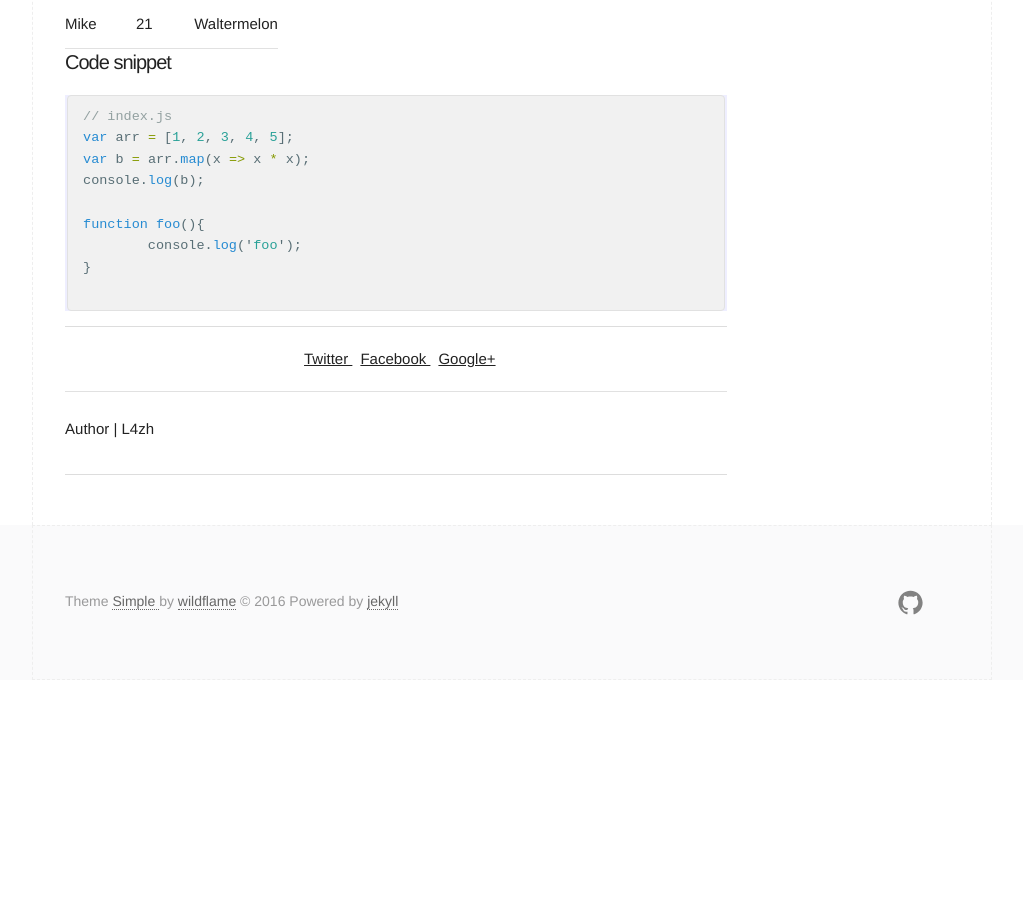
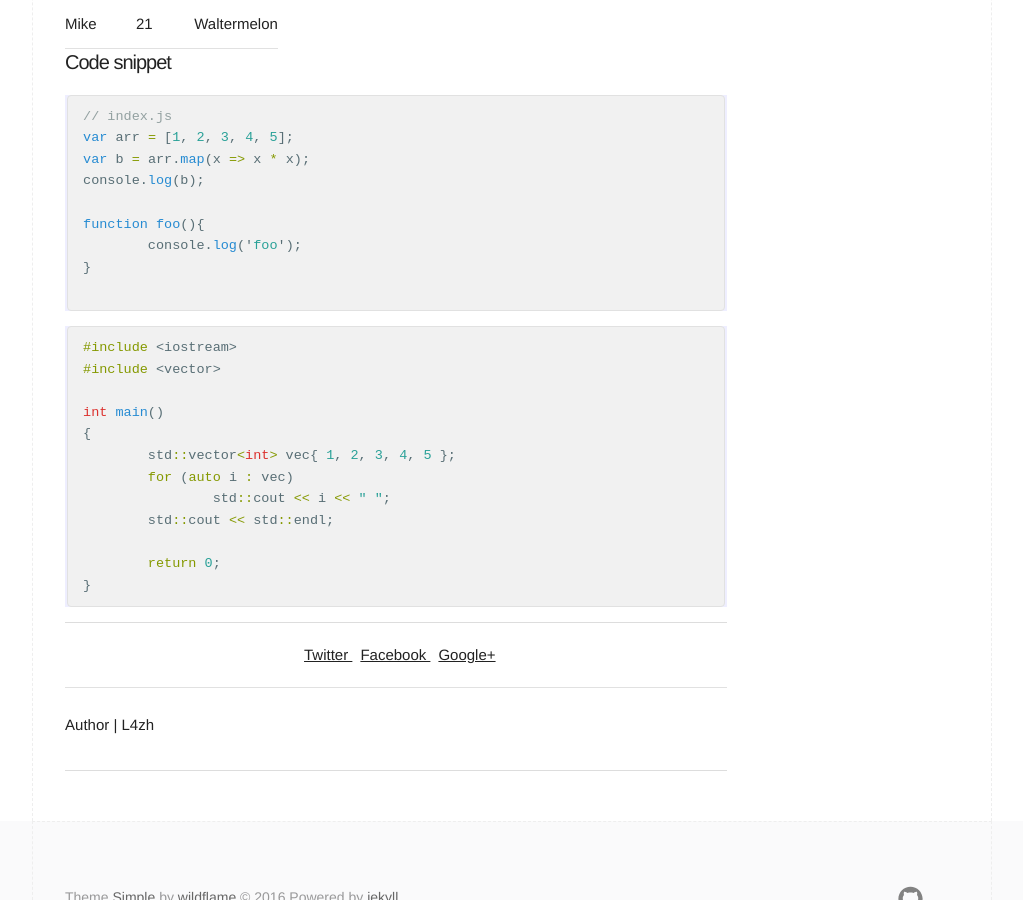
Before and after one commit to L4zh/L4zh.github.io, a Jekyll site: the page built from _posts/2017-05-13-test.md, in a window 1280 px wide and 900 px high, scrolled down 2144 px. Shown: the whole window, without its empty margins (128-1151 px from the left). Built offline with Jekyll 4.4.1, drawn with Linux system fonts in a browser that asks for light colours; before the commit the page ends 2824 px from its top, so only the background shows below that; some of the changed text lies outside the part shown.

Commit message:
Update and rename 2016-07-03-styles.md to 2017-05-13-test.md

````diff
--- a/_posts/2016-07-03-styles.md
+++ b/_posts/2017-05-13-test.md
@@ -109,3 +109,18 @@ function foo(){
 }
 
 ```
+
+```c++
+#include <iostream>
+#include <vector>
+
+int main()
+{
+	std::vector<int> vec{ 1, 2, 3, 4, 5 };
+	for (auto i : vec)
+		std::cout << i << " ";
+	std::cout << std::endl;
+
+	return 0;
+}
+```
````
